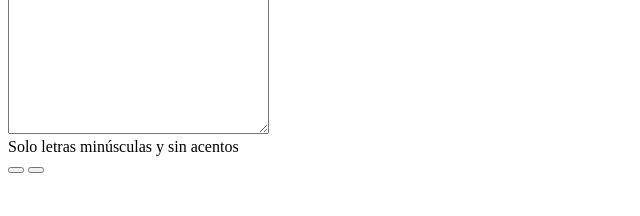
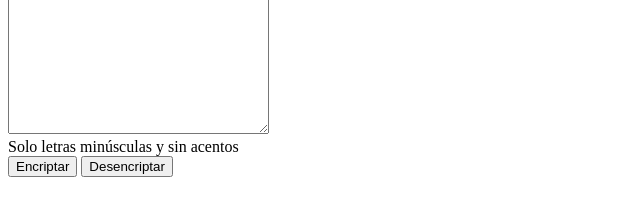
Before and after one commit to raulo1977/alura-encriptador, a plain HTML site: page index.html in a window 1280 px wide. Shown: the part 48-264 px from the top of the page, without its empty margins (0-640 px from the left). Drawn offline with Linux system fonts and the light colour scheme.

Commit message:
Se agrega texto botones

```diff
--- a/index.html
+++ b/index.html
@@ -15,8 +15,8 @@
         <textarea class="texto-usuario" cols="30" rows="10" placeholder="Ingrese el texto aqui"></textarea>
         <div class="advertencia">Solo letras minúsculas y sin acentos</div>
         <div class="botones">
-            <button class="btn-encriptar"></button>
-            <button class="btn-desencriptar"></button>
+            <button class="btn-encriptar">Encriptar</button>
+            <button class="btn-desencriptar">Desencriptar</button>
         </div>
         <section></section>
     </main>
```
